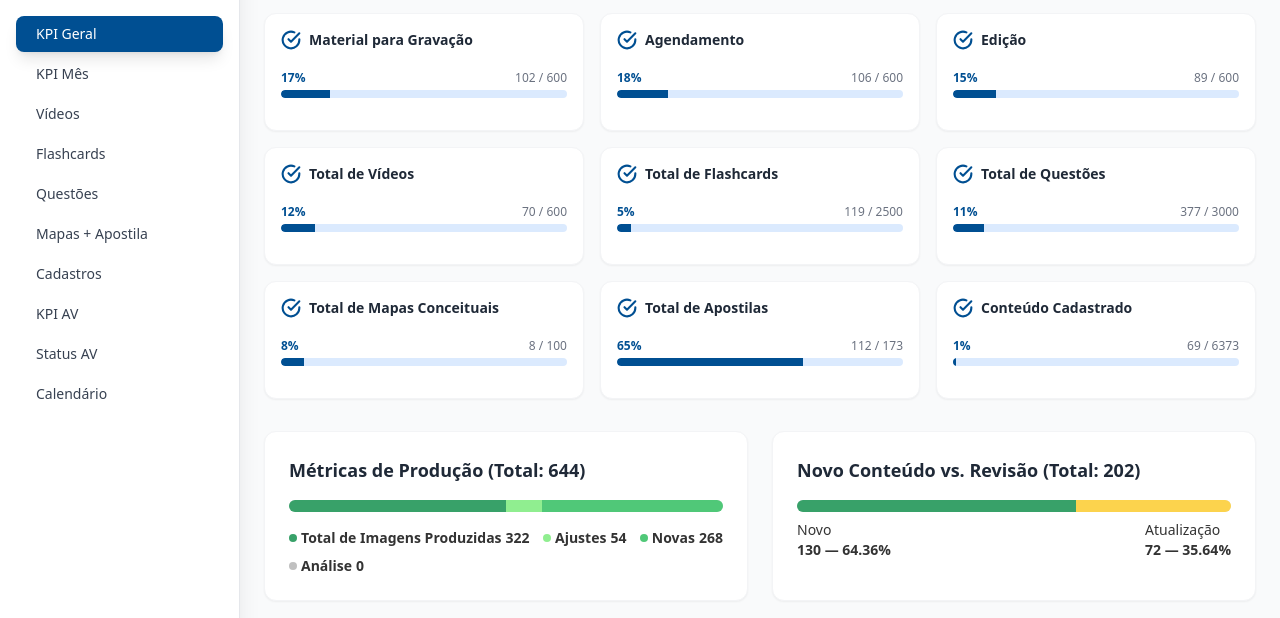
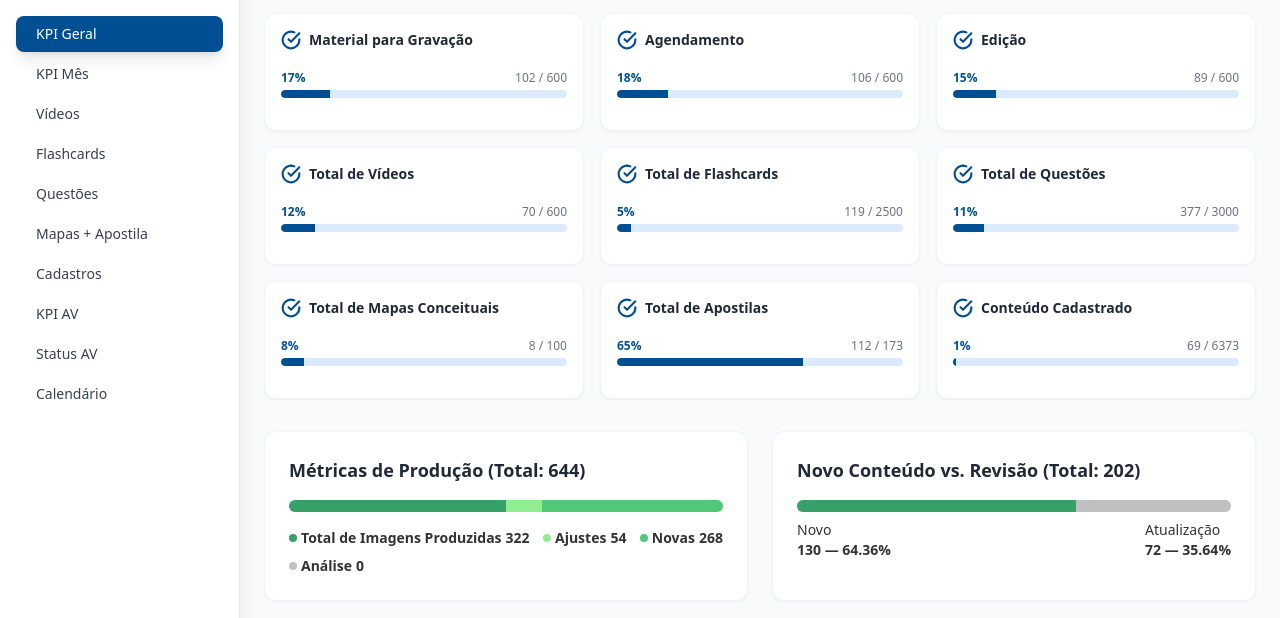
Before and after one commit to marcelcaputo/einstein, a plain HTML site: page index.html in a window 1280 px wide. Shown: the part 110-728 px from the top of the page. Drawn offline with nearby package versions, Linux system fonts and the light colour scheme.

Commit message:
index.html

```diff
--- a/index.html
+++ b/index.html
@@ -171,7 +171,7 @@
           // ESTRUTURA ATUALIZADA
           reviewMetrics: [
               { label: 'Novo', value: 130, color: '#38A169' },
-              { label: 'Atualização', value: 72, color: '#FCD34D' }
+              { label: 'Atualização', value: 72, color: '#c0c0c0' }
           ]
       }
     };
```
